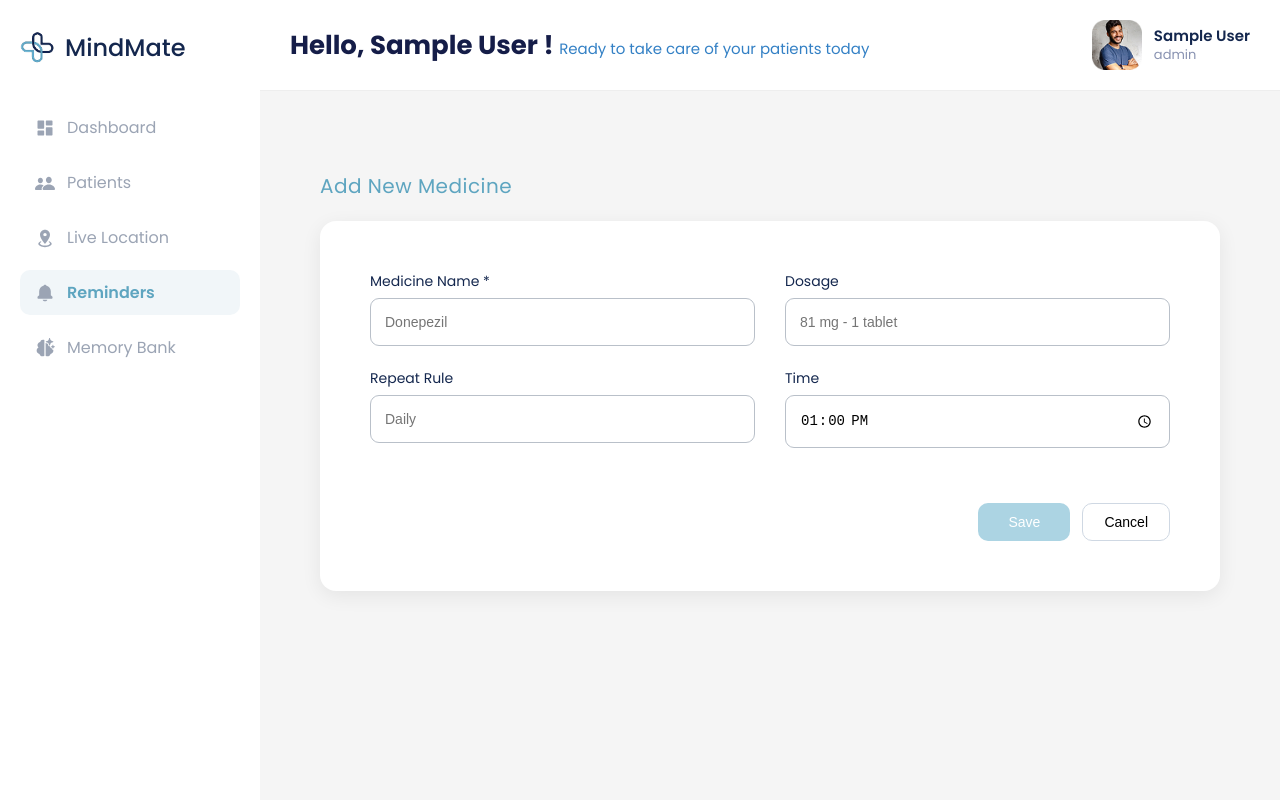
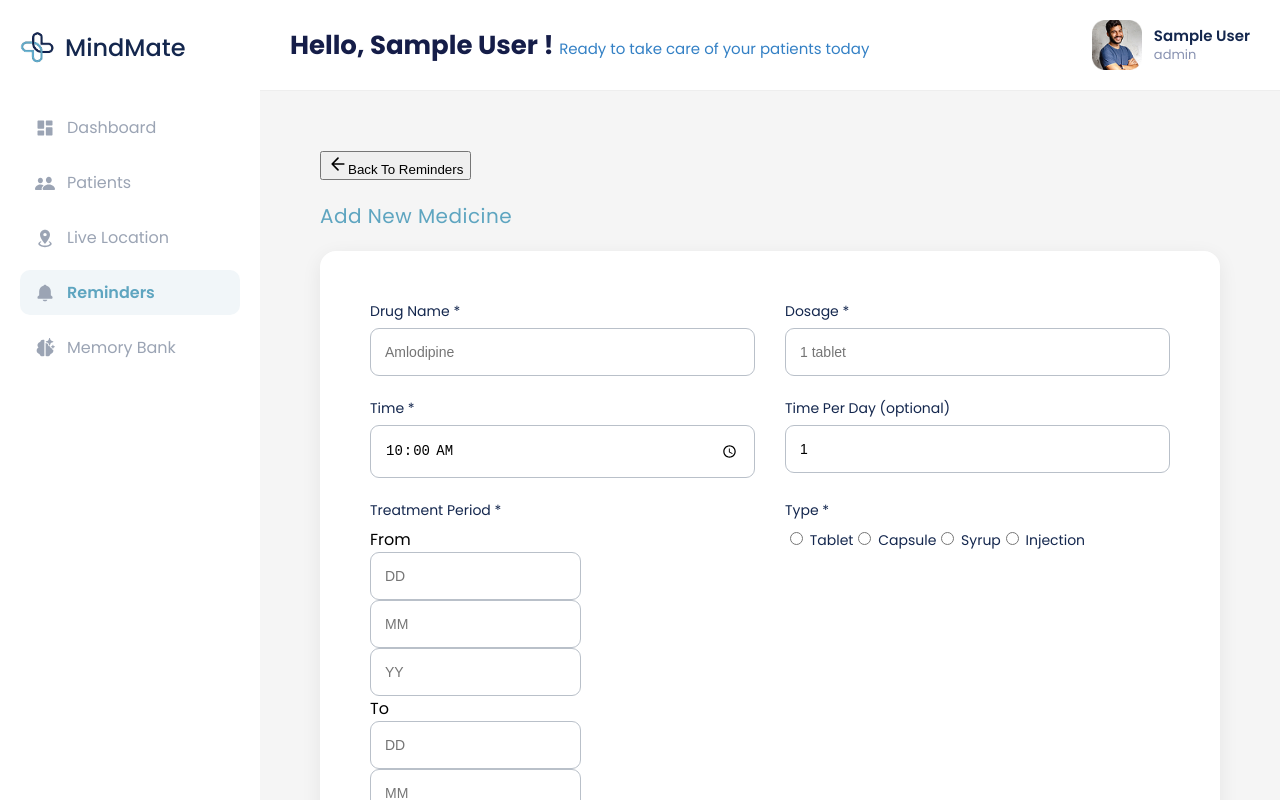
Before and after one commit to MindMate-Project/Web, a React (Create React App) app: page /api/dashboard/reminders/add-medicine in a window 1280 px wide. Built offline with nearby package versions, Linux system fonts and the light colour scheme; sample sign-in values are in the browser's storage.

Commit message:
feat: update add-medicine component

```diff
--- a/src/components/Dashboard/Reminders/AddMedicine.jsx
+++ b/src/components/Dashboard/Reminders/AddMedicine.jsx
@@ -1,37 +1,100 @@
 import React from "react";
 import "./AddMedicine.css";
+import { useNavigate } from "react-router-dom";
 
 const AddMedicine = () => {
+  const navigate = useNavigate();
+  const handleBack = () => {
+    navigate("/api/dashboard/reminders");
+  };
+
   return (
     <div className="add-medicine-container">
+      <button className="back-button" onClick={handleBack}>
+        <svg width="20" height="20" viewBox="0 0 24 24" fill="none">
+          <path
+            d="M19 12H5M5 12L12 19M5 12L12 5"
+            stroke="currentColor"
+            strokeWidth="2"
+            strokeLinecap="round"
+            strokeLinejoin="round"
+          />
+        </svg>
+        Back To Reminders
+      </button>
+
       <p className="page-title">Add New Medicine</p>
 
       <div className="medicine-card">
-
         <div className="form-section">
+          {/* Row 1 */}
           <div className="form-group">
-            <label>Medicine Name *</label>
-            <input type="text" placeholder="Donepezil" />
+            <label>Drug Name *</label>
+            <input type="text" placeholder="Amlodipine" />
+          </div>
+          <div className="form-group">
+            <label>Dosage *</label>
+            <input type="text" placeholder="1 tablet" />
           </div>
 
+          {/* Row 2 */}
           <div className="form-group">
-            <label>Dosage</label>
-            <input type="text" placeholder="81 mg - 1 tablet" />
+            <label>Time *</label>
+            <input type="time" defaultValue="10:00" />
+          </div>
+          <div className="form-group">
+            <label>Time Per Day (optional)</label>
+            <input type="number" min="1" defaultValue="1" />
           </div>
 
-          <div className="form-group">
-            <label>Repeat Rule</label>
-            <input type="text" placeholder="Daily" />
+          {/* Row 3: Treatment Period */}
+          <div className="form-group full-width">
+            <label>Treatment Period *</label>
+            <div className="treatment-period">
+              <div className="date-inputs-group">
+                <span className="date-label">From</span>
+                <div className="date-inputs">
+                  <input type="text" placeholder="DD" maxLength="2" />
+                  <input type="text" placeholder="MM" maxLength="2" />
+                  <input type="text" placeholder="YY" maxLength="2" />
+                </div>
+              </div>
+              <div className="date-inputs-group">
+                <span className="date-label">To</span>
+                <div className="date-inputs">
+                  <input type="text" placeholder="DD" maxLength="2" />
+                  <input type="text" placeholder="MM" maxLength="2" />
+                  <input type="text" placeholder="YY" maxLength="2" />
+                </div>
+              </div>
+            </div>
           </div>
 
-          <div className="form-group">
-            <label>Time</label>
-            <input type="time" defaultValue="13:00" />
+          {/* Row 4: Type */}
+          <div className="form-group full-width">
+            <label>Type *</label>
+            <div className="radio-group">
+              <label><input type="radio" name="type" /> Tablet</label>
+              <label><input type="radio" name="type" /> Capsule</label>
+              <label><input type="radio" name="type" /> Syrup</label>
+              <label><input type="radio" name="type" /> Injection</label>
+            </div>
+          </div>
+
+          {/* Row 5: Frequency */}
+          <div className="form-group full-width">
+            <label>Frequency *</label>
+            <div className="radio-group">
+              <label><input type="radio" name="frequency" /> Once</label>
+              <label><input type="radio" name="frequency" /> Daily</label>
+              <label><input type="radio" name="frequency" /> Weekly</label>
+            </div>
           </div>
         </div>
+
         <div className="form-actions">
-            <button className="save-btn">Save</button>
-            <button className="cancel-btn">Cancel</button>
+          <button className="save-btn">Add</button>
+          <button className="cancel-btn">Cancel</button>
         </div>
       </div>
     </div>
```
